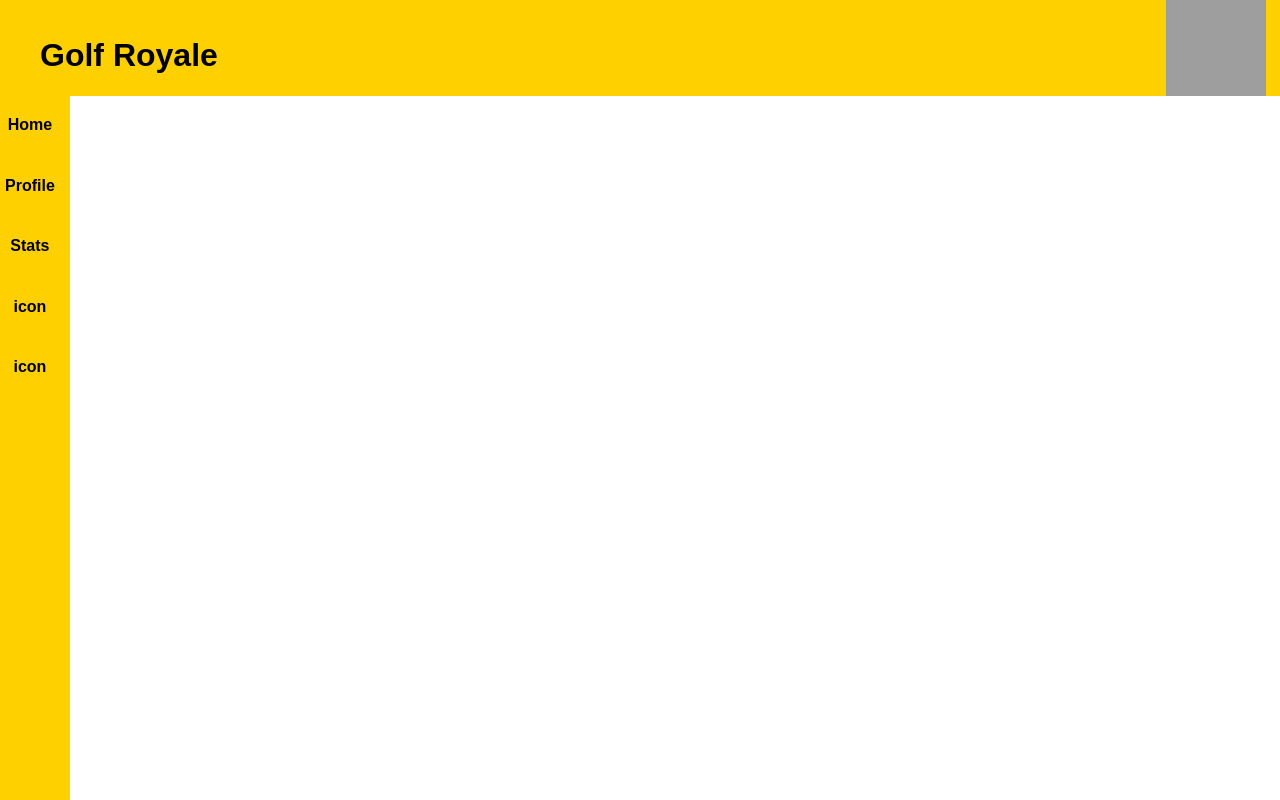
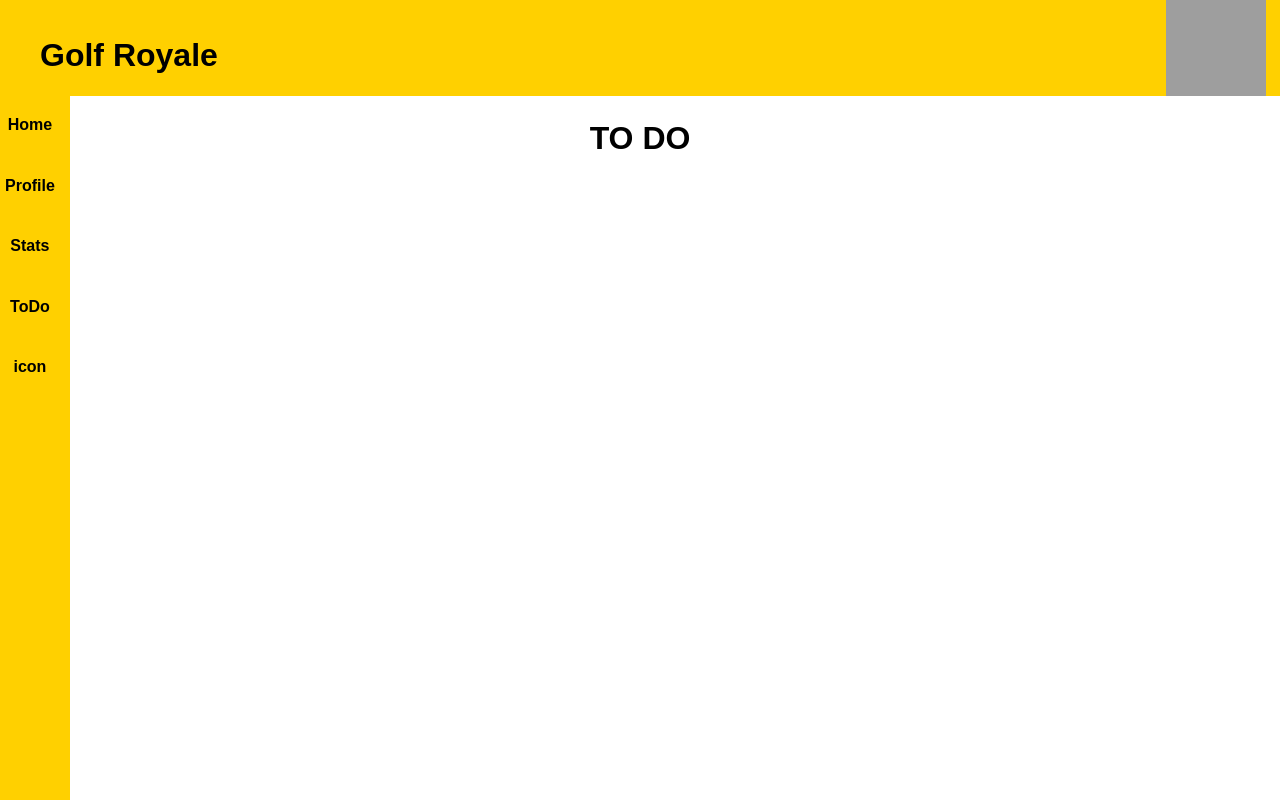
Before and after one commit to WaltDeyzel/scoreboard, a React (Create React App) app: page /to-do in a window 1280 px wide. Built offline with nearby package versions, Linux system fonts and the light colour scheme; grey boxes are pictures that could not be loaded.

Commit message:
Added to-do page to use to test database stuff. Currently empty and could be deleted later.

```diff
--- a/package.json
+++ b/package.json
@@ -10,6 +10,7 @@
     "@testing-library/react": "^11.2.2",
     "@testing-library/user-event": "^12.6.0",
     "chart.js": "^2.9.4",
+    "firebase": "^8.2.3",
     "react": "^17.0.1",
     "react-chartjs-2": "^2.11.1",
     "react-dom": "^17.0.1",
--- a/src/components/Navbar/Navbar.js
+++ b/src/components/Navbar/Navbar.js
@@ -12,7 +12,7 @@ const navBar = (props) => {
                 <li><Link to="/"><h4>Home</h4></Link></li>
                 <li><Link to="/user-profile"><h4>Profile</h4></Link></li>
                 <li><Link to="/user-stats"><h4>Stats</h4></Link></li>
-                <li><Link><h4>icon</h4></Link></li>
+                <li><Link to = "/to-do"><h4>ToDo</h4></Link></li>
                 <li><Link><h4>icon</h4></Link></li>
             </ul>
         </div>
--- a/src/container/App.js
+++ b/src/container/App.js
@@ -6,6 +6,7 @@ import { Route, Link } from 'react-router-dom';
 import MainPage from "../container/MainPage/MainPage";
 import UserProfilePage from "../container/UserProfilePage/UserProfilePage";
 import UserStatsPage from "../container/UserStatsPage/UserStatsPage";
+import ToDoPage from "../container/ToDoPage/ToDoPage";
 import Header from '../components/Head/Head';
 import Layout from '../components/Layout/Layout';
 import NavBar from '../components/Navbar/Navbar';
@@ -23,6 +24,7 @@ class App extends Component {
             <Route path="/" exact component={MainPage}/>
             <Route path="/user-profile" component={UserProfilePage}/>
             <Route path="/user-stats" exact component={UserStatsPage}/>
+            <Route path="/to-do" component={ToDoPage}/>
           </Layout>
         </div>
       </BrowserRouter>
--- /dev/null
+++ b/src/container/ToDoPage/ToDoPage.js
@@ -0,0 +1,13 @@
+import React, { Component } from 'react'
+
+class ToDoPage extends Component {
+    render(){
+        return(
+            <div>
+                <h1>TO DO</h1>
+            </div>
+        );
+    }
+
+}
+export default ToDoPage;
--- a/src/container/UserProfilePage/UserProfilePage.js
+++ b/src/container/UserProfilePage/UserProfilePage.js
@@ -2,6 +2,15 @@ import React, { Component } from 'react'
 import './UserProfilePage.css'
 
 class ProfilePage extends Component {
+
+
+
+    saveHandler() {
+        //get new stuff to be displayed
+        this.picaddress="https://cdn02.nintendo-europe.com/media/images/10_share_images/games_15/nintendo_switch_4/H2x1_NSwitch_TheLegendOfZeldaLinksAwakening_image1600w.jpg"
+        console.log("here!")
+      }
+
     render(){
 
         // TO DO: get past info of user
@@ -14,6 +23,17 @@ class ProfilePage extends Component {
         // TO DO: make button do stuff
 
         // minor issue: box around button when clicked
+
+        var picaddress = "https://images.fd.nl/archive/77923_nieuwe-bronnen2web.jpg?fit=crop&crop=faces&auto=format%2Ccompress&q=45&w=360&h=360&fm=jpg&cs=tinysrgb"
+        //picaddress="https://cdn02.nintendo-europe.com/media/images/10_share_images/games_15/nintendo_switch_4/H2x1_NSwitch_TheLegendOfZeldaLinksAwakening_image1600w.jpg"
+
+
+        function saveHandler() {
+            //bla
+            picaddress="https://cdn02.nintendo-europe.com/media/images/10_share_images/games_15/nintendo_switch_4/H2x1_NSwitch_TheLegendOfZeldaLinksAwakening_image1600w.jpg"
+            console.log("here!")
+          }
+
 
         return(
             <div>
@@ -69,16 +89,15 @@ class ProfilePage extends Component {
                             </tr>
                         </tbody>
                     </table>
-                    <h5>Don't forget to save your changes!</h5>
-                    <button id="ProfileSave">
-                        Save
-                    </button>
+                <h5>Don't forget to save your changes!</h5>
+                <button id="ProfileSave" onClick={saveHandler}>
+                    Save
+                </button>
                 </div>
                 <div class="rightbox"> {/* this box also acts as a border for the card */}
                     <div id="userName">Walt</div>
-                    <img id="profilePic" src="https://images.fd.nl/archive/77923_nieuwe-bronnen2web.jpg?fit=crop&crop=faces&auto=format%2Ccompress&q=45&w=360&h=360&fm=jpg&cs=tinysrgb"></img>
+                    <img id="profilePic" src={picaddress}></img>
                     <div id="strength">Best game: Chess</div>
-
                     <div id="winRatio">9/10</div>
                     <div id="winRatioPrompt">wins/total games</div>
 
```
Also changed, not shown: src/container/ToDoPage/ToDoPage.css (added), 2 other files (tests, documents, lock files or other folders).
